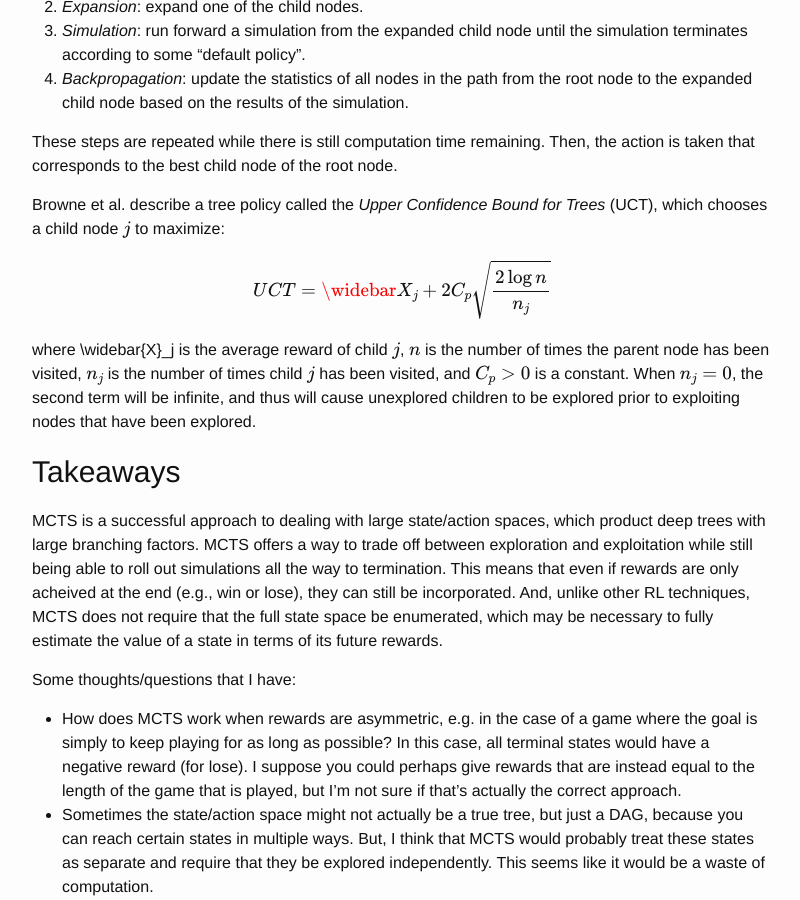
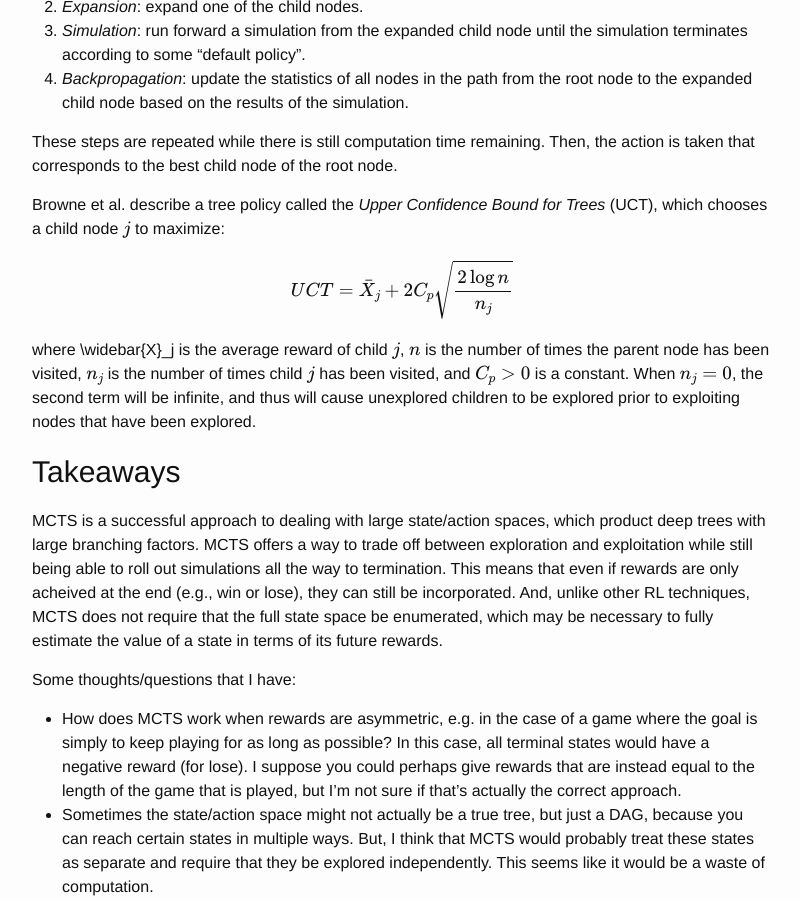
Before and after one commit to jhamrick/quals, a Jekyll site: the page built from _posts/2015-12-16-Browne2012.md, in a window 1280 px wide and 900 px high, scrolled down 715 px. Shown: the whole window, without its empty margins (238-1038 px from the left). Built offline with Jekyll 4.4.1, drawn with Linux system fonts in a browser that asks for light colours; formulas are drawn with MathJax 3.

Commit message:
Fix highlighting

```diff
--- a/_config.yml
+++ b/_config.yml
@@ -6,7 +6,7 @@
 url: "http://jhamrick.github.io" # the base hostname & protocol for your site
 twitter_username: jhamrick
 github_username:  jhamrick
-highlighter: pygments
+highlighter: rogue
 gems: ['jekyll/scholar']
 
 # Build settings
--- a/_posts/2015-12-16-Browne2012.md
+++ b/_posts/2015-12-16-Browne2012.md
@@ -27,7 +27,7 @@
 Browne et al. describe a tree policy called the *Upper Confidence Bound for Trees* (UCT), which chooses a child node $j$ to maximize:
 
 $$
-UCT= \widebar{X}_j + 2 C_p\sqrt{\frac{2\log n}{n_j}}
+UCT= \bar{X}_j + 2 C_p\sqrt{\frac{2\log n}{n_j}}
 $$
 
 where \widebar{X}_j is the average reward of child $j$, $n$ is the number of times the parent node has been visited, $n_j$ is the number of times child $j$ has been visited, and $C_p>0$ is a constant. When $n_j=0$, the second term will be infinite, and thus will cause unexplored children to be explored prior to exploiting nodes that have been explored.
```
